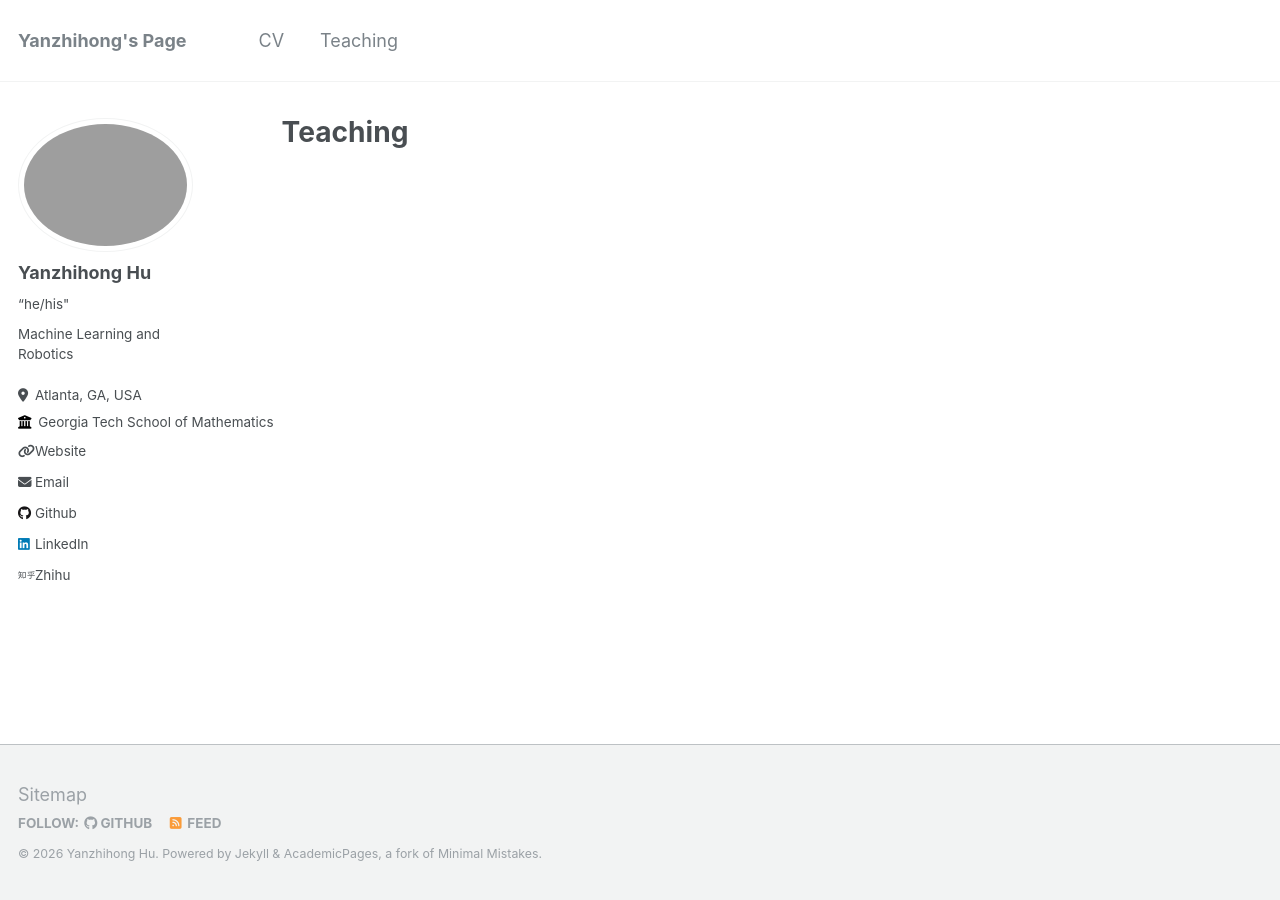
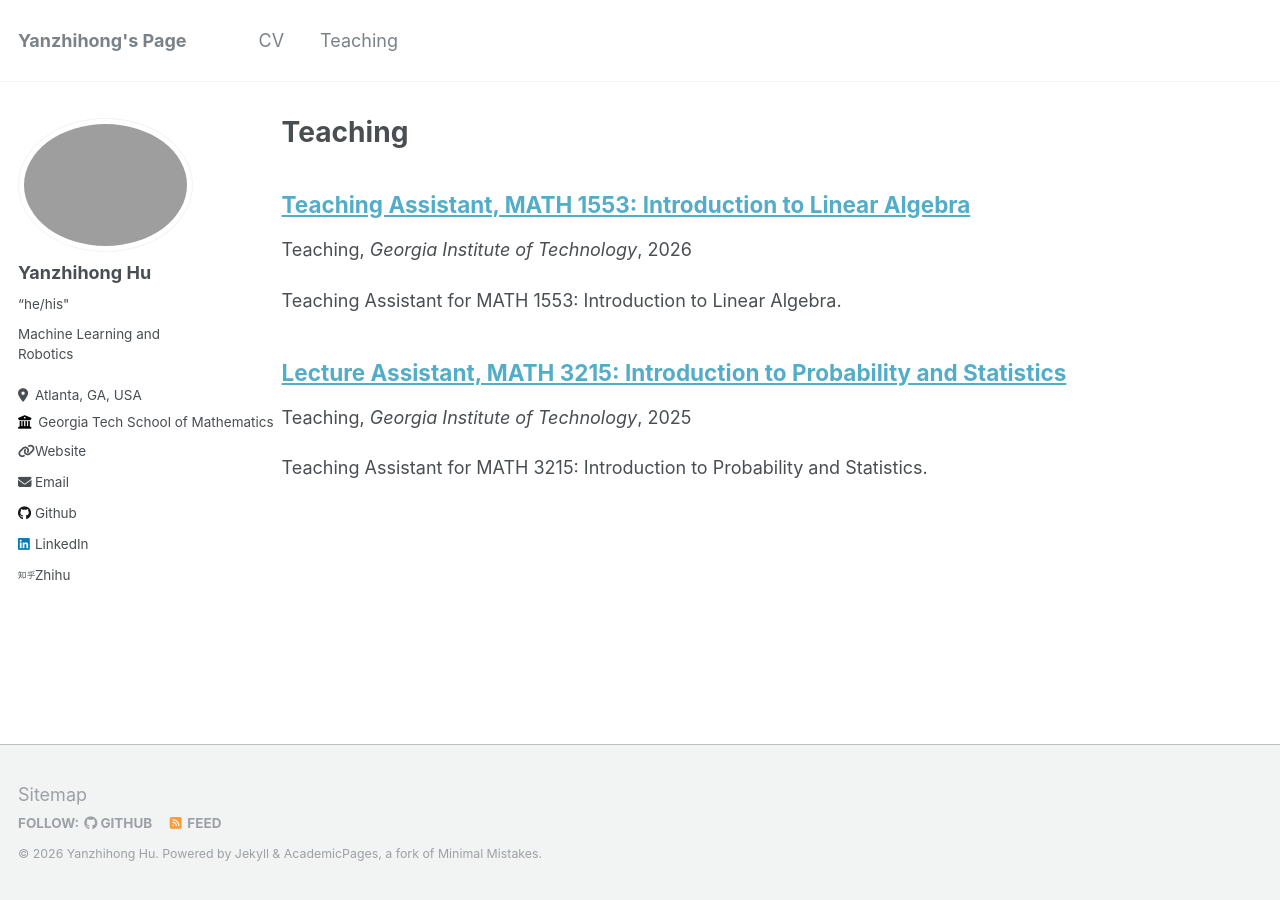
Before and after one commit to Yanzhihong-Hu/Yanzhihong-Hu.github.io, a Jekyll site: the page built from _pages/teaching.html, in a window 1280 px wide. Built offline with Jekyll 4.4.1, drawn with Linux system fonts in a browser that asks for light colours; a file with an impossible date is left out.

Commit message:
Revise the date error

```diff
--- a/_teaching/2025-fall-math3215.md
+++ b/_teaching/2025-fall-math3215.md
@@ -1,8 +1,10 @@
 ---
-title: "Teaching Assistant, MATH 3215: Introduction to Probability and Statistics"
+title: "Lecture Assistant, MATH 3215: Introduction to Probability and Statistics"
 collection: teaching
 type: "Teaching"
 permalink: /teaching/math3215
 venue: "Georgia Institute of Technology"
-date: 2025 Fall
+date: 2025-08-01
 ---
+
+Teaching Assistant for MATH 3215: Introduction to Probability and Statistics.
```
Also changed, not shown: _teaching/2056-spring-math1553.md (+1 -1 lines).
